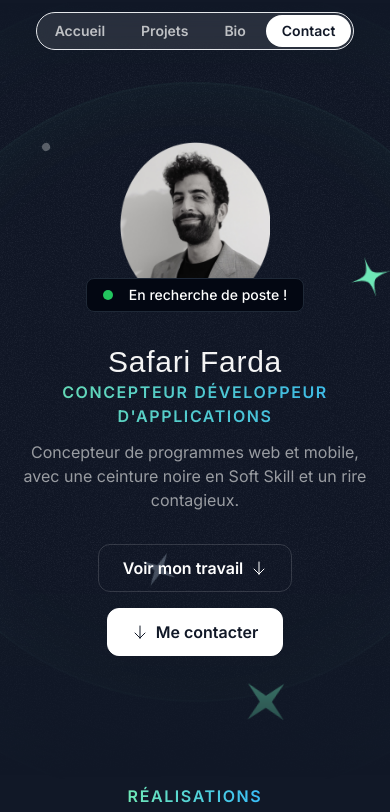
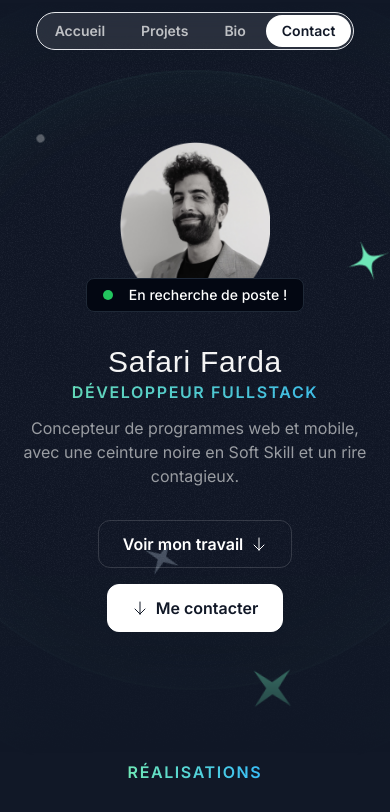
Before and after one commit to Pizzasayan/portfolio, a Next.js app: page / in a window 390 px wide. Shown: the top 812 px of the page. Built offline with nearby package versions, Linux system fonts and the light colour scheme; a web font is replaced by a local one.

Commit message:
z-index correction on hero section

```diff
--- a/src/sections/Hero.tsx
+++ b/src/sections/Hero.tsx
@@ -137,23 +137,23 @@ export const HeroSection = () => {
             <div className="bg-green-500 size-2.5 rounded-full relative">
               <div className="bg-green-500 absolute inset-0 animate-ping-large rounded-full"></div>
             </div>
-            <div className="text-sm font-medium">En recherche de poste !</div>
+            <div className="z-50 text-sm font-medium">En recherche de poste !</div>
           </div>
         </div>
         <div className="max-w-lg mx-auto">
           <h1 className="font-serif text-3xl mdr:text-5xl text-center mt-8 tracking-wide">
             Safari Farda
           </h1>
-          <p className=" text-center uppercase font-semibold tracking-widest bg-gradient-to-r from-emerald-300 to-sky-400 bg-clip-text text-transparent">
-            Concepteur Développeur d'Applications
+          <p className="z-50 text-center uppercase font-semibold tracking-widest bg-gradient-to-r from-emerald-300 to-sky-400 bg-clip-text text-transparent">
+            Développeur fullstack
           </p>
-          <p className="mt-3 text-center text-white/60 md:text-lg">
+          <p className="z-50 mt-3 text-center text-white/60 md:text-lg">
             Concepteur de programmes web et mobile, avec une ceinture noire en
             Soft Skill et un rire contagieux.
           </p>
         </div>
         <div className="flex flex-col md:flex-row justify-center items-center mt-8 gap-4">
-          <button className="z-20 inline-flex items-center gap-2 border border-white/15 px-6 h-12 rounded-xl">
+          <button className="z-50 inline-flex items-center gap-2 border border-white/15 px-6 h-12 rounded-xl">
             <Link href="#projects" className="font-semibold">
               Voir mon travail
             </Link>
@@ -161,11 +161,11 @@ export const HeroSection = () => {
           </button>
           <Link
             href="#contact"
-            className="z-20 inline-flex items-center gap-2 border border-white bg-white text-gray-900 h-12 px-6 rounded-xl"
+            className="z-50 inline-flex items-center gap-2 border border-white bg-white text-gray-900 h-12 px-6 rounded-xl"
             type="button"
           >
             <ArrowDown className="size-4" />
-            <span className="font-semibold">Me contacter</span>
+            <span className="z-50 font-semibold">Me contacter</span>
           </Link>
         </div>
       </div>
```
